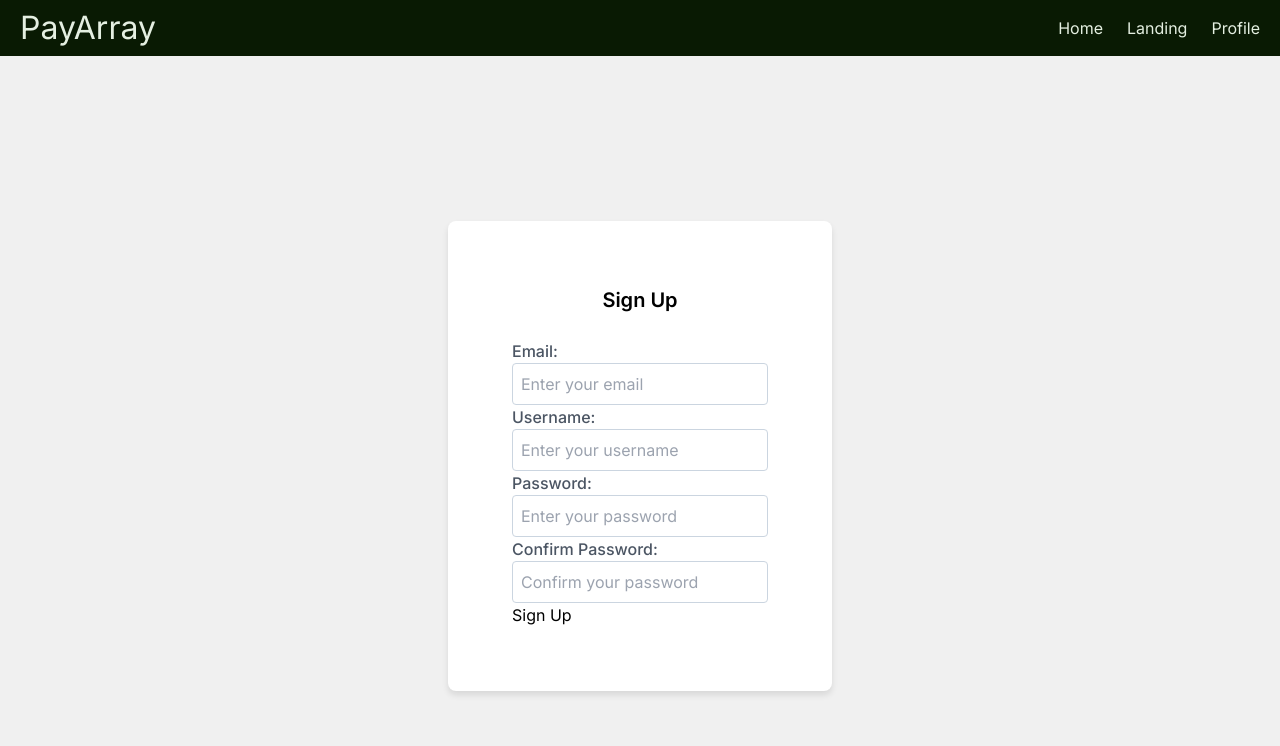
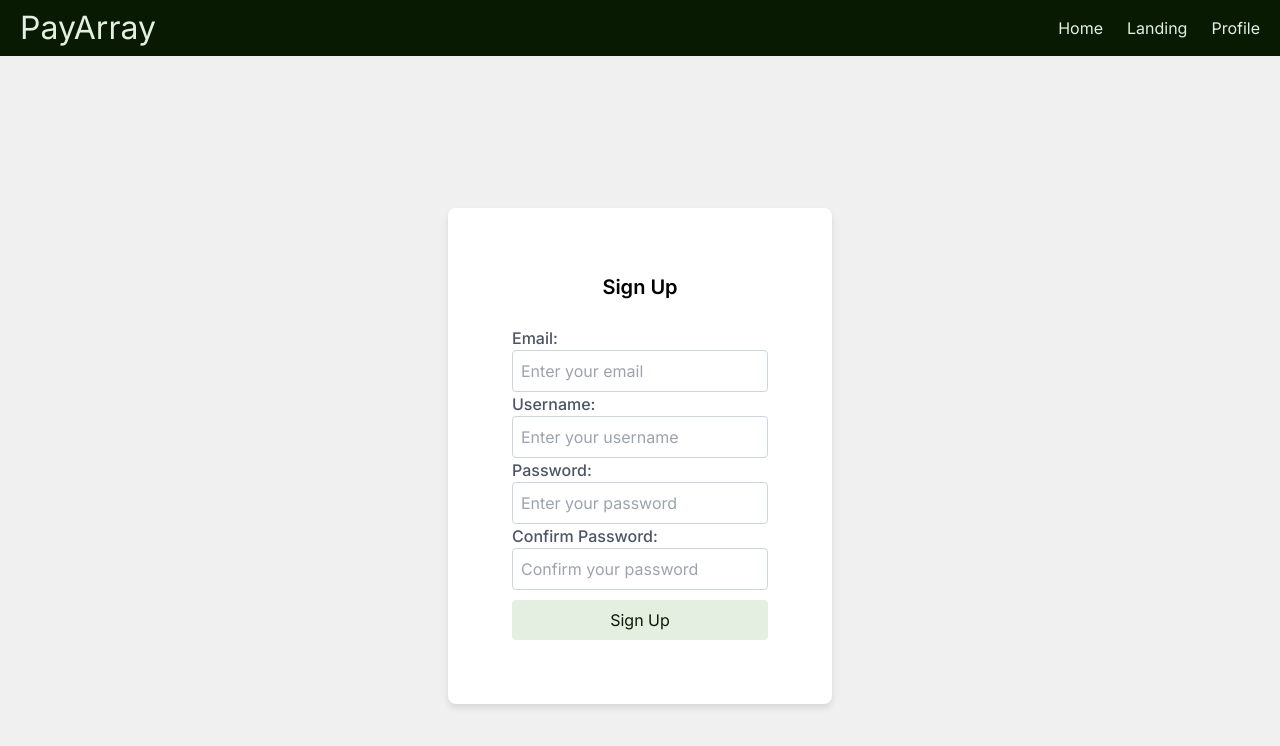
Before and after one commit to rit628/Pay-Array, a Next.js app in the folder frontend/: page /signup in a window 1280 px wide. In both pictures the pointer is over the button "Sign Up". Shown: the top 746 px of the page. Built offline with nearby package versions, Linux system fonts and the light colour scheme.

Commit message:
fixed styling

```diff
--- a/frontend/app/landing/page.tsx
+++ b/frontend/app/landing/page.tsx
@@ -1,5 +1,4 @@
 import Head from "next/head";
-import Link from 'next/link';
 
 const Landing = () => {
   return (
--- a/frontend/app/styles/globals.css
+++ b/frontend/app/styles/globals.css
@@ -89,19 +89,21 @@ h1 {
   outline: none;
 }
 
-.submitButton {
+.submit-button {
   width: 100%;
   padding: 8px;
-  background-color: #4299e1;
+  background-color: #091A03;
   color: #fff;
   border: none;
   border-radius: 4px;
+  margin-top: 10px;
   cursor: pointer;
   outline: none;
 }
 
-.submitButton:hover {
-  background-color: #3182ce;
+.submit-button:hover {
+  background-color: #E4EFE1;
+  color: #091A03;
 }
 
 .login-container {
```
